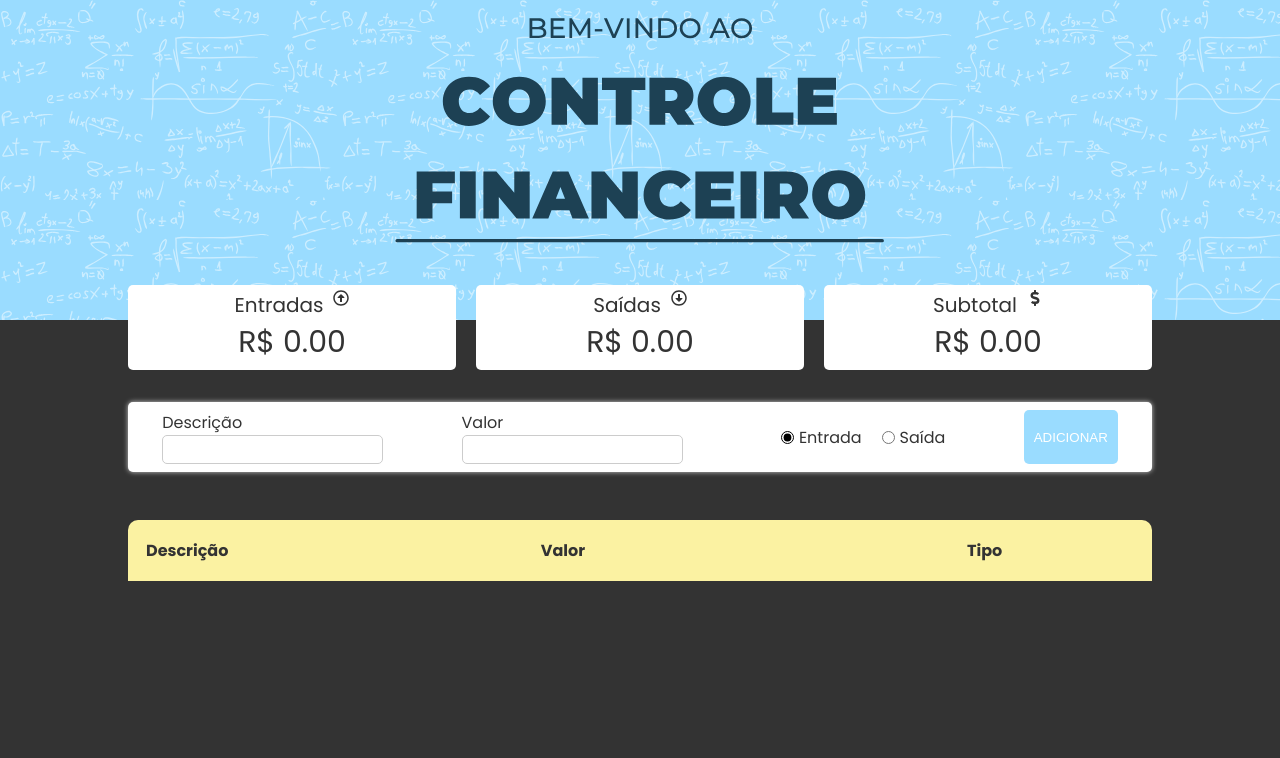
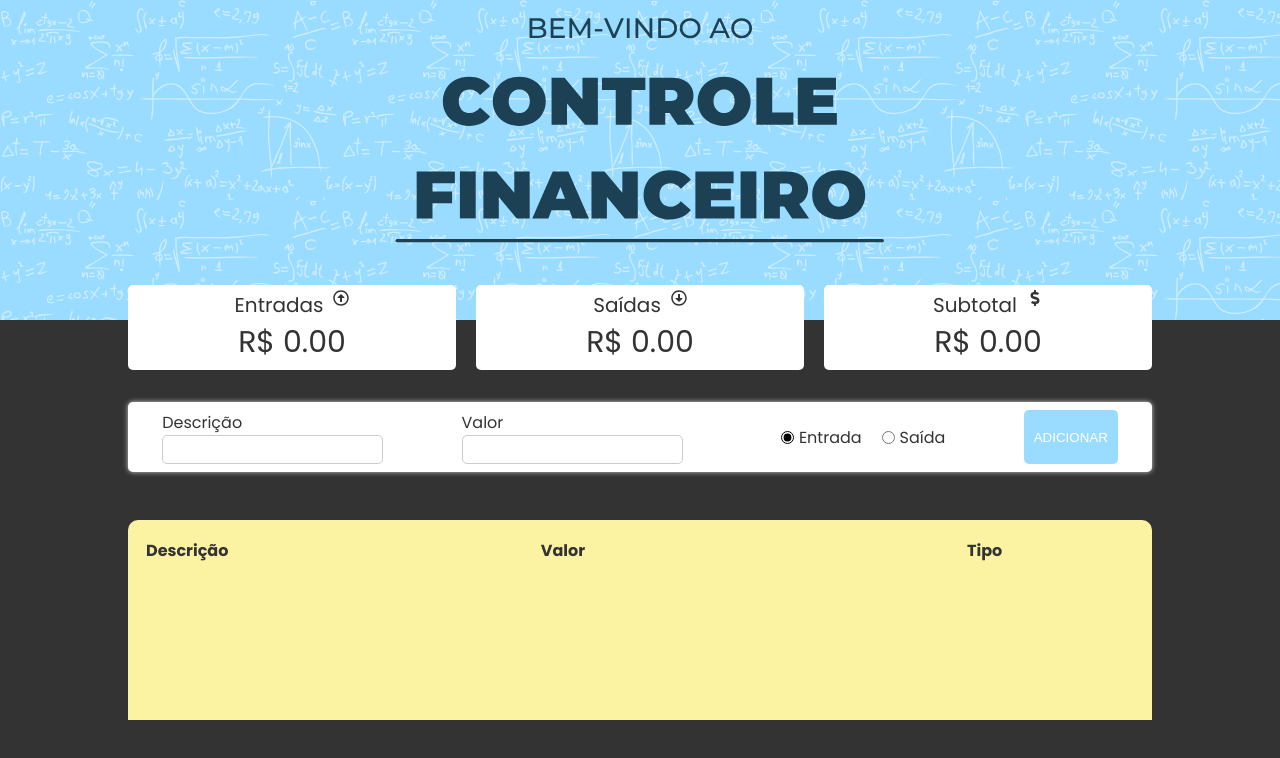
Before and after one commit to MarcioBADias/controle-financeiro, a React (Create React App) app: page / in a window 1280 px wide. Shown: the top 758 px of the page. Built offline with nearby package versions, Linux system fonts and the light colour scheme.

Commit message:
Add files via upload

```diff
--- a/src/components/resume-area/styles.js
+++ b/src/components/resume-area/styles.js
@@ -6,7 +6,7 @@ export const Table = styled.table`
     color: #333;
     margin: 3rem auto;
     margin-botton: 0;
-    min-heigth: 60vh;
+    min-height: 200px;
     padding: 1rem;
     max-width: 1024px;
     text-align: center;
```
